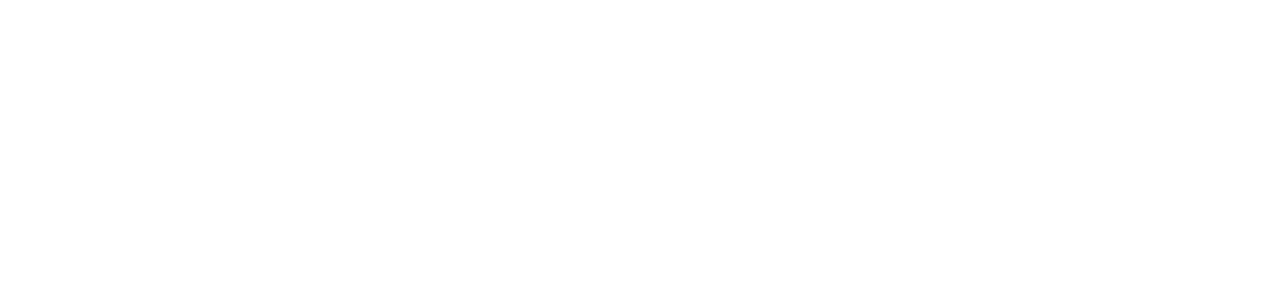
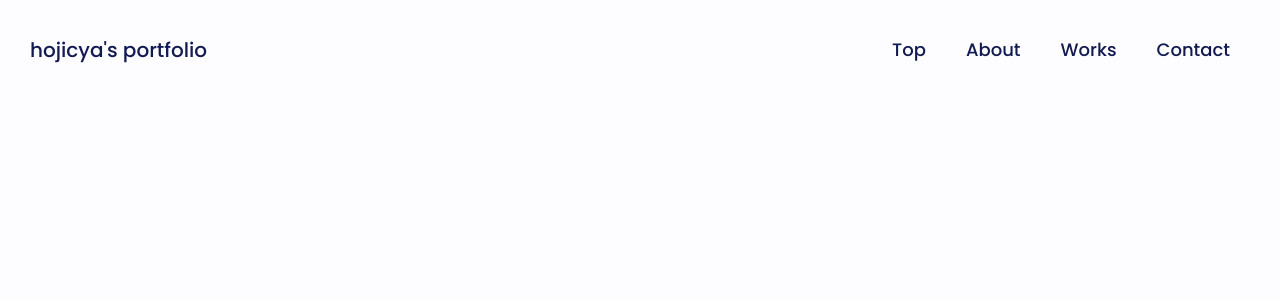
Before and after one commit to hojicya/portfolio, a Vue app: page /works in a window 1280 px wide. Before the commit this address had no page. Shown: the top 300 px of the page. Built offline with nearby package versions, Linux system fonts and the light colour scheme.

Commit message:
Add top  navigation

```diff
--- a/src/App.vue
+++ b/src/App.vue
@@ -1,9 +1,10 @@
 <script setup>
 import { RouterLink, RouterView } from 'vue-router'
-import HelloWorld from './components/HelloWorld.vue'
+import MyNavigation from './components/organisms/TheNavigation.vue'
 import Animxyz from '@animxyz/core'
 </script>
 
 <template>
+  <MyNavigation />
   <RouterView />
 </template>
--- /dev/null
+++ b/src/components/atoms/Buttons/NavigationButton.vue
@@ -0,0 +1,44 @@
+<template>
+  <router-link class="link" active-class="link--active">{{ text }}</router-link>
+</template>
+
+<script>
+export default {
+  props: {
+    text: {
+      type: String,
+      default: "",
+    },
+  },
+};
+</script>
+
+<style lang="scss" scoped>
+.link {
+  position: relative;
+  font-size: 18px;
+  font-weight: 500;
+  &::before {
+    content: " ";
+    display: block;
+    position: absolute;
+    top: 0;
+    right: 0;
+    bottom: 0;
+    left: 0;
+    background: #e4e92e;
+    z-index: -1;
+    transition: transform 0.3s ease;
+    transform: scaleX(0);
+    transform-origin: bottom right;
+  }
+  &:hover::before {
+    transform: scaleX(1);
+    transform-origin: bottom left;
+  }
+}
+
+.link--active {
+  background: #e4e92e;
+}
+</style>
--- /dev/null
+++ b/src/components/organisms/TheNavigation.vue
@@ -0,0 +1,67 @@
+<template>
+  <nav class="navigation">
+    <h1 class="header">hojicya's portfolio</h1>
+    <ul class="navigation__list">
+      <li
+        v-for="(item, i) in navigation_items"
+        :key="i"
+        class="navigation__item"
+      >
+        <MyNavigationButton :text="item.text" :to="item.to" />
+      </li>
+    </ul>
+  </nav>
+</template>
+
+<script>
+import MyNavigationButton from "../../components/atoms/Buttons/NavigationButton.vue";
+
+export default {
+  components: {
+    MyNavigationButton,
+  },
+  data() {
+    return {
+      navigation_items: [
+        {
+          text: "Top",
+          to: "/",
+        },
+        {
+          text: "About",
+          to: "/about",
+        },
+        {
+          text: "Works",
+          to: "/works",
+        },
+        {
+          text: "Contact",
+          to: "/contact",
+        },
+      ],
+    };
+  },
+};
+</script>
+
+<style lang="scss" scoped>
+.header {
+  font-size: 20px;
+  font-weight: 500;
+}
+.navigation {
+  display: flex;
+  justify-content: space-between;
+  align-items: center;
+  padding: 40px 30px;
+  &__list {
+    display: flex;
+    justify-content: space-between;
+    align-items: center;
+  }
+  &__item {
+    margin: 0 20px;
+  }
+}
+</style>
--- a/src/styles/base.scss
+++ b/src/styles/base.scss
@@ -1,15 +1,17 @@
-@import 'variables';
-@import url('https://fonts.googleapis.com/css2?family=Poppins:wght@100;300;500;800&display=swap');
+@import "variables";
+@import url("https://fonts.googleapis.com/css2?family=Poppins:wght@100;300;500;800&display=swap");
 
 * {
   box-sizing: border-box;
-  &:before, &:after {
+  &:before,
+  &:after {
     box-sizing: border-box;
   }
 }
 
 a {
   display: inline-block;
+  color: #121b51;
   text-decoration: none;
   cursor: pointer;
   outline: none;
@@ -23,6 +25,6 @@
 }
 
 :root {
-  font-family: 'Poppins','Noto Sans JP', sans-serif;
+  font-family: "Poppins", "Noto Sans JP", sans-serif;
   font-weight: 300;
 }
--- a/src/styles/variables.scss
+++ b/src/styles/variables.scss
@@ -1,5 +1,5 @@
 // Body
-$body-bg: #fff;
+$body-bg: #fdfcff;
 
 // Colors
-$fontColor: #0b0507;
+$fontColor: #121b51;
```
